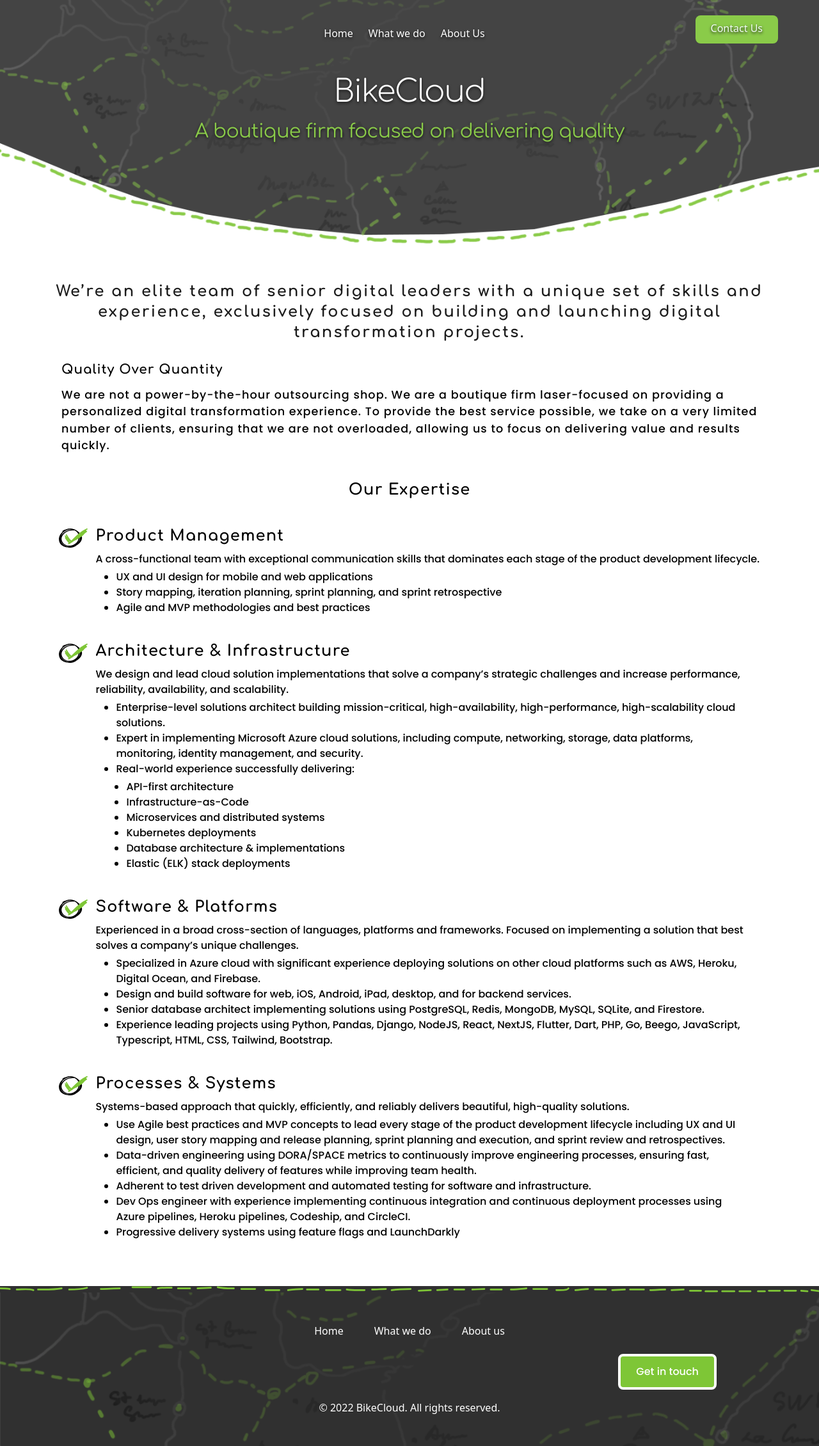
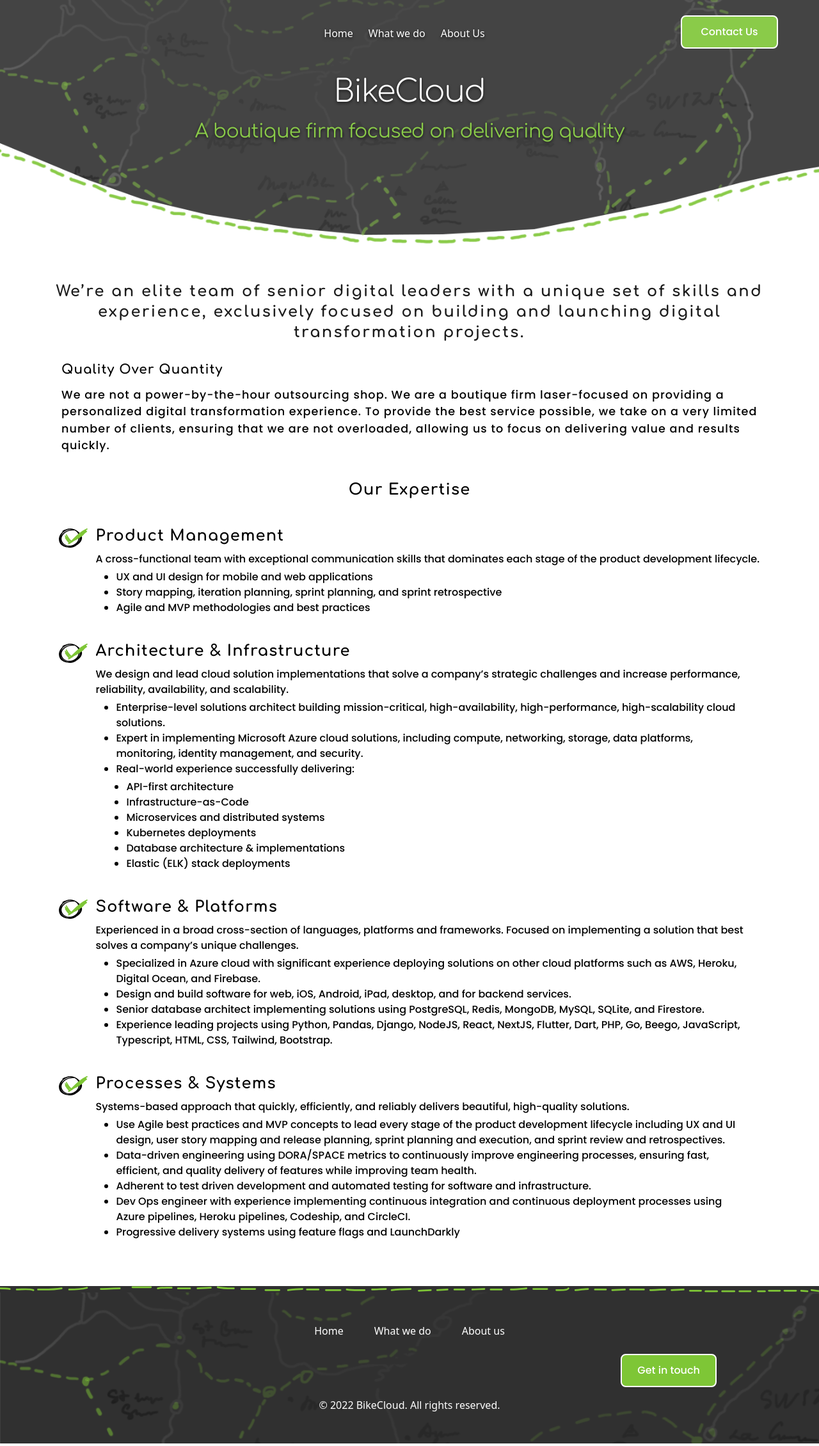
Before and after one commit to gauravprwl14/tailwind-landing-page, a Next.js app: page /about-us in a window 1280 px wide. Shown: the whole page at 64% size. Built offline with nearby package versions, Linux system fonts and the light colour scheme.

Commit message:
added the live chat feature, fix footer and header ui related issues

```diff
--- a/components/Footer.tsx
+++ b/components/Footer.tsx
@@ -1,12 +1,14 @@
 import React from 'react'
 import Image from 'next/image'
+import Link from 'next/link'
+import { ROUTES } from '../utility/routes'
 
 const NavigationLinks = () => {
     return (
         <div className='flex flex-row items-center justify-center cursor-pointer'>
-            <div className='px-6 hover:text-electricGreen'>Home</div>
-            <div className='px-6 hover:text-electricGreen'>What we do</div>
-            <div className='px-6 hover:text-electricGreen'>About us</div>
+            <Link href={ROUTES.home}><div className='px-6 hover:text-electricGreen'>Home</div></Link>
+            <Link href={ROUTES.services}><div className='px-6 hover:text-electricGreen'>What we do</div></Link>
+            <Link href={ROUTES.aboutUs}><div className='px-6 hover:text-electricGreen'>About us</div></Link>
         </div>
     )
 }
@@ -14,7 +16,7 @@ const ActionButton = () => {
     return (
         <div className='flex justify-center lg:justify-end items-center'>
             <button
-                className='mt-auto p-3 px-6 border-4 text-white border-white bg-electricGreen rounded-lg baseline font-Poppins font-medium'
+                className='footer-action-btn-container'
             >
                 Get in touch
             </button>
--- a/components/header.tsx
+++ b/components/header.tsx
@@ -23,7 +23,8 @@ const Header = () => {
             </div>
             <div className='absolute top-0 right-0'>
                 <Link href={ROUTES.aboutUs}>
-                    <a href="#" className="hidden p-3 px-6 pt-2 text-veryLightGray bg-electricGreen rounded-lg baselin md:block">Contact Us</a>
+                    {/* <a href="#" className="hidden p-3 px-6 pt-2 text-veryLightGray bg-electricGreen rounded-lg baselin md:block">Contact Us</a> */}
+                    <button className="hidden mt-2 footer-action-btn-container md:block min-w-9">Contact Us</button>
                     {/* hover:bg-green-300 */}
                 </Link>
             </div>
--- a/pages/about-us.tsx
+++ b/pages/about-us.tsx
@@ -15,6 +15,7 @@ const AboutUs: NextPage = () => {
             <Head>
                 <title>Bike Cloud</title>
                 <link rel="icon" href="/favicon.ico" />
+                <script src="//code.tidio.co/o15ez6py54cdrz9m7thr2o7g77amftv0.js" async></script>
             </Head>
 
             <div className="w-full h-80  lg:h-96" >
--- a/pages/index.tsx
+++ b/pages/index.tsx
@@ -41,6 +41,7 @@ const Home: NextPage = () => {
       <Head>
         <title>Bike Cloud</title>
         <link rel="icon" href="/favicon.ico" />
+        <script src="//code.tidio.co/o15ez6py54cdrz9m7thr2o7g77amftv0.js" async></script>
       </Head>
 
       <div className="w-full h-80  lg:h-96" >
--- a/pages/services.tsx
+++ b/pages/services.tsx
@@ -109,6 +109,7 @@ const Services = () => {
             <Head>
                 <title>Bike Cloud</title>
                 <link rel="icon" href="/favicon.ico" />
+                <script src="//code.tidio.co/o15ez6py54cdrz9m7thr2o7g77amftv0.js" async></script>
             </Head>
             <div className="w-full h-80 lg:h-96" >
 
--- a/styles/globals.css
+++ b/styles/globals.css
@@ -159,6 +159,13 @@
     @apply after:absolute after:w-24  md:after:w-28 after:h-8 after:content-[""] after:bg-[url("/img/quotes.svg")] after:bg-center after:bg-no-repeat md:after:-right-32 md:after:-bottom-6 after:-right-4 after:-bottom-10
 }
 
+
+.footer-action-btn-container {
+    @apply mt-auto p-3 px-6 border-2 text-white border-white bg-electricGreen rounded-lg font-Poppins font-medium
+}
+
+
+
 @responsive {
     .w-456 {
         width: 456px;
@@ -183,6 +190,11 @@
 
     .h-741 {
         height: 741px;
+    }
+
+
+    .min-w-9 {
+        min-width: 9.5rem;
     }
 
 
```
